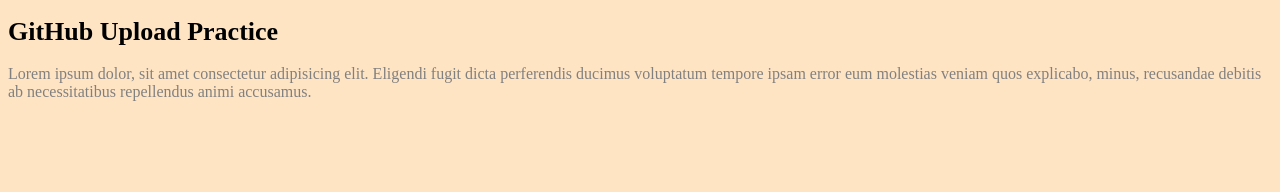
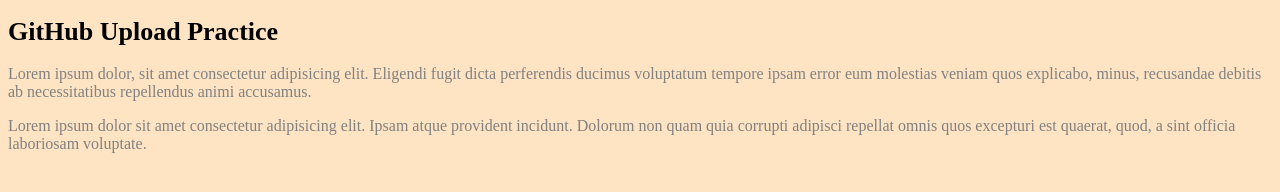
Before and after one commit to Rabby1062/git-hub, a plain HTML site: page index.html in a window 1280 px wide. Drawn offline with Linux system fonts and the light colour scheme.

Commit message:
git uploaded

```diff
--- a/index.html
+++ b/index.html
@@ -14,5 +14,10 @@
       veniam quos explicabo, minus, recusandae debitis ab necessitatibus
       repellendus animi accusamus.
     </p>
+    <p>
+      Lorem ipsum dolor sit amet consectetur adipisicing elit. Ipsam atque
+      provident incidunt. Dolorum non quam quia corrupti adipisci repellat omnis
+      quos excepturi est quaerat, quod, a sint officia laboriosam voluptate.
+    </p>
   </body>
 </html>
```
